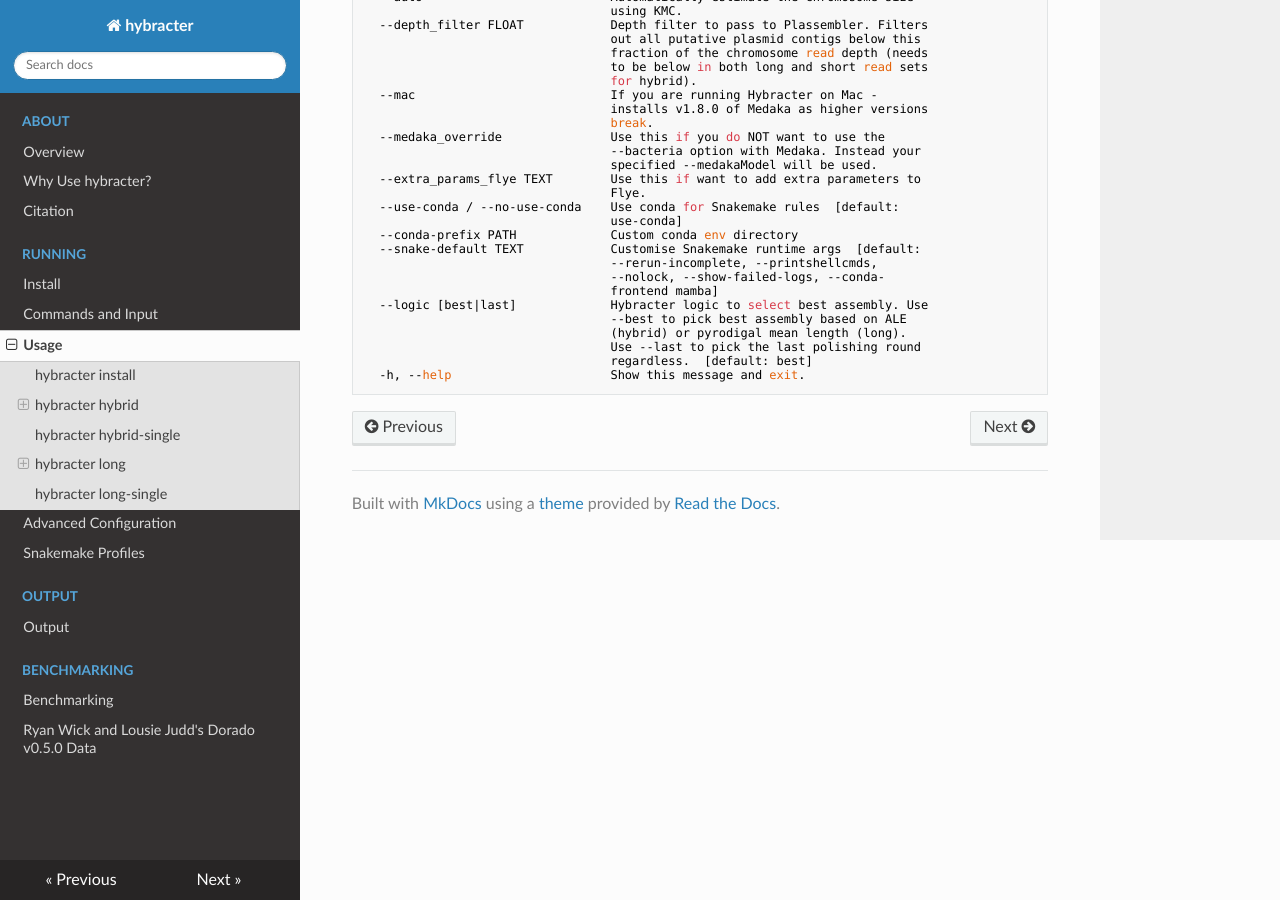
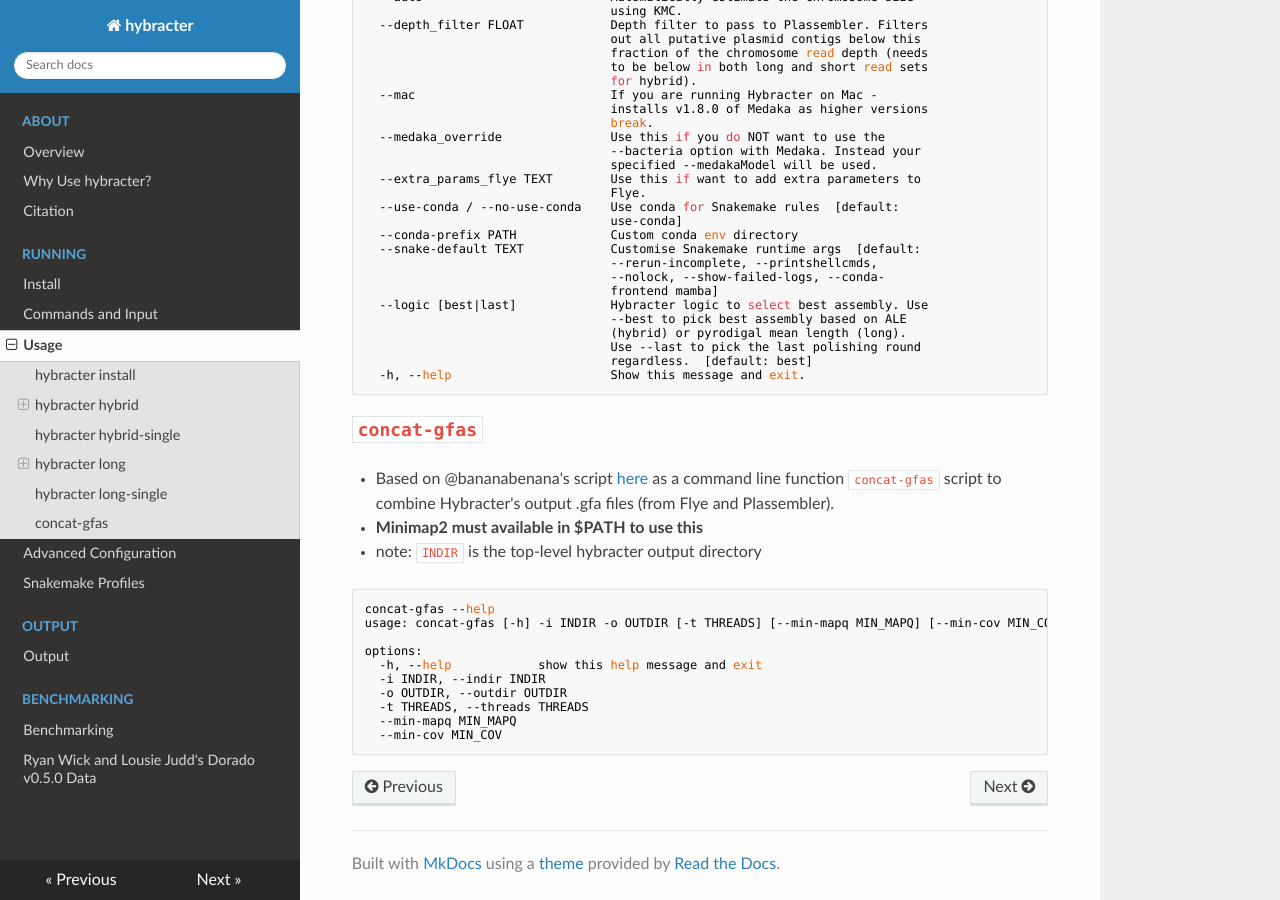
Before and after one commit to gbouras13/hybracter, an MkDocs documentation site: the page built from docs/run.md, in a window 1280 px wide and 900 px high, scrolled down 7203 px. Built offline with MkDocs 1.6.1, drawn with Linux system fonts in a browser that asks for light colours; nearby versions of some CDN libraries.

Commit message:
add some docs

````diff
--- a/docs/run.md
+++ b/docs/run.md
@@ -405,3 +405,22 @@ Options:
                                   regardless.  [default: best]
   -h, --help                      Show this message and exit.
 ```
+
+## `concat-gfas`
+
+* Based on @bananabenana's script [here](https://github.com/gbouras13/hybracter/issues/123) as a command line function `concat-gfas` script to combine Hybracter's output .gfa files (from Flye and Plassembler).
+* **Minimap2 must available in $PATH to use this**
+* note: `INDIR` is the top-level hybracter output directory
+
+```bash
+concat-gfas --help
+usage: concat-gfas [-h] -i INDIR -o OUTDIR [-t THREADS] [--min-mapq MIN_MAPQ] [--min-cov MIN_COV]
+
+options:
+  -h, --help            show this help message and exit
+  -i INDIR, --indir INDIR
+  -o OUTDIR, --outdir OUTDIR
+  -t THREADS, --threads THREADS
+  --min-mapq MIN_MAPQ
+  --min-cov MIN_COV
+```
````
Also changed, not shown: README.md (+21 -0 lines).
